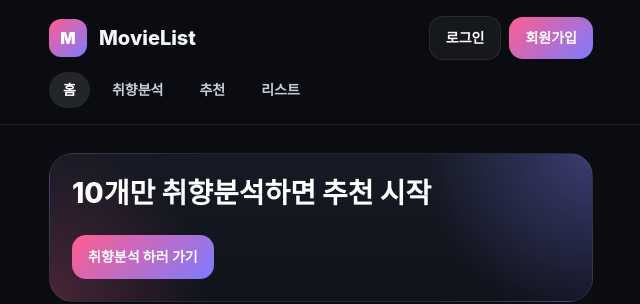
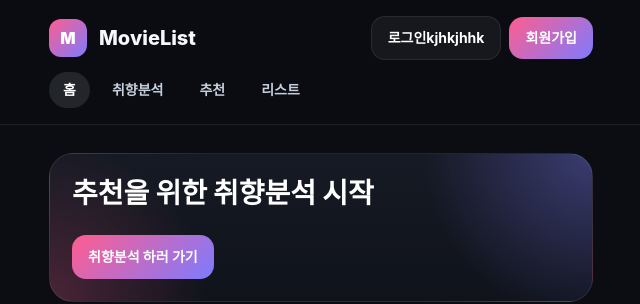
Before and after one commit to wooojooo11-code/Movie, a Vue app: page / in a window 1280 px wide. Shown: the top 304 px of the page, without its empty margins (319-959 px from the left). Built offline with nearby package versions, Linux system fonts and the light colour scheme; no server answers.

Commit message:
내용 변경

```diff
--- a/src/components/home/Header.vue
+++ b/src/components/home/Header.vue
@@ -51,7 +51,7 @@ const signOut = async () => {
               to="/login"
               class="focus-ring rounded-[14px] border border-app-line bg-white/5 px-4 py-[11px] text-sm font-bold text-white"
             >
-              로그인
+              로그인kjhkjhhk
             </RouterLink>
             <RouterLink
               :to="{ name: 'login', query: { mode: 'signup' } }"
--- a/src/components/home/HeroCTA.vue
+++ b/src/components/home/HeroCTA.vue
@@ -17,7 +17,7 @@ const hasMoreTasteAnalysis = computed(() =>
       class="rounded-[24px] border border-app-line bg-[radial-gradient(circle_at_top_right,rgba(125,123,255,0.35),transparent_30%),radial-gradient(circle_at_left_bottom,rgba(255,93,143,0.24),transparent_28%),linear-gradient(180deg,#161a24,#10131b)] p-[22px]"
     >
       <h1 id="home-cta-title" class="text-[28px] font-extrabold leading-tight text-white">
-        10개만 취향분석하면 추천 시작
+        추천을 위한 취향분석 시작
       </h1>
 
       <div class="mt-6 flex flex-wrap gap-3">
```
